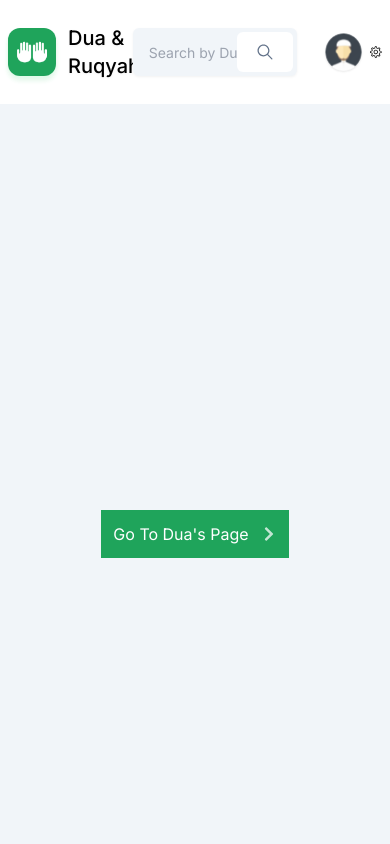
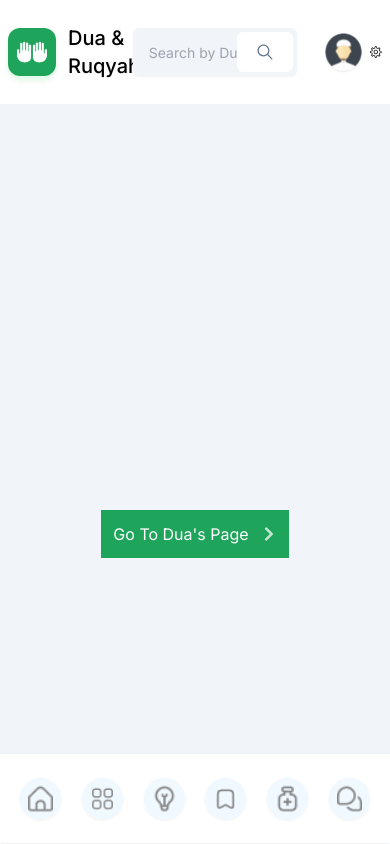
Before and after one commit to ApurbaHasanJ/duaruqyah, a Next.js app: page / in a window 390 px wide. Built offline with nearby package versions, Linux system fonts and the light colour scheme.

Commit message:
resposive done

```diff
--- a/src/app/layout.js
+++ b/src/app/layout.js
@@ -20,21 +20,25 @@ export default function RootLayout({ children }) {
         <link rel="icon" href="/logo.png" sizes="any" />
       </head>
       <body className={`${inter.className} fixed left-0 right-0 bg-slate-100`}>
-        <div>
-          <div className="lg:hidden bg-white z-[1000]">
-            <PageHeader />
+        <div className="lg:hidden bg-white z-[1000]">
+          <PageHeader />
+        </div>
+        <div className="w-full relative lg:px-10 px-5 lg:py-6 py-2 flex lg:flex-row flex-col-reverse gap-6">
+          <div className="lg:block hidden ">
+          <Navbar />
           </div>
-        </div>
-        <div className="w-full relative lg:px-10 px-5 lg:py-6 py-2 flex gap-6">
-          <Navbar />
           <div className="w-full">
             <div className="lg:block hidden">
               <PageHeader />
             </div>
+            {children}
 
-            {children}
           </div>
+
         </div>
+        <div className="lg:hidden sticky bottom-0 left-0 ">
+          <Navbar />
+          </div>
       </body>
     </html>
   );
--- a/src/components/Categories/Contents.jsx
+++ b/src/components/Categories/Contents.jsx
@@ -34,7 +34,7 @@ const Contents = ({ params, searchParams }) => {
 
   return (
     <section
-      className=" w-full z-0 grid grid-cols-1 gap-4 overflow-y-scroll h-[calc(100dvh-110px)] "
+      className=" w-full grid grid-cols-1 gap-4 overflow-y-scroll h-[calc(100dvh-110px)] lg:pb-0 pb-48"
       style={{ scrollbarWidth: "thin" }}>
       {subCategories.map((subCat) => {
         // Filter duas for the current subcategory
--- a/src/components/Navbar.jsx
+++ b/src/components/Navbar.jsx
@@ -3,12 +3,13 @@ import Image from "next/image";
 import { FaHandHoldingHeart } from "react-icons/fa6";
 import LogoAndName from "@/components/LogoAndName";
 
-
 const Navbar = () => {
   return (
-    <nav className="lg:flex hidden lg:flex-col items-center justify-between lg:h-[calc(100dvh-48px)] px-5 py-6 bg-white rounded-3xl shadow">
-      <LogoAndName/>
-      <ul className="flex flex-col gap-5">
+    <nav className="lg:flex lg:flex-col items-center justify-between lg:h-[calc(100dvh-48px)] drop-shadow-md px-5 py-6 bg-white lg:rounded-3xl shadow">
+      <div className="lg:block hidden">
+        <LogoAndName />
+      </div>
+      <ul className="flex lg:flex-col justify-between gap-5">
         <li className="nav-item">
           <Image width={25} height={25} src="/home.png" alt="home" />
         </li>
@@ -28,7 +29,7 @@ const Navbar = () => {
           <Image width={25} height={25} src="/dua-info.png" alt="dua-info" />
         </li>
       </ul>
-      <FaHandHoldingHeart className="bg-primary lg:block hidden text-5xl text-white rounded-xl shadow-xl shadow-green-100"/>
+      <FaHandHoldingHeart className="bg-primary lg:block hidden text-5xl text-white rounded-xl shadow-xl shadow-green-100" />
     </nav>
   );
 };
```
